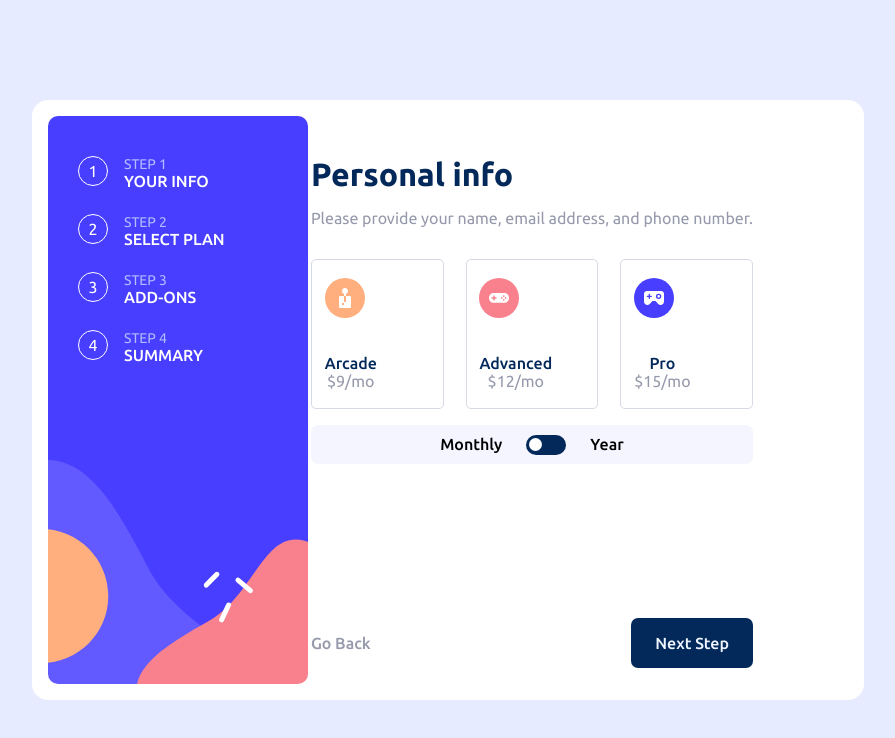
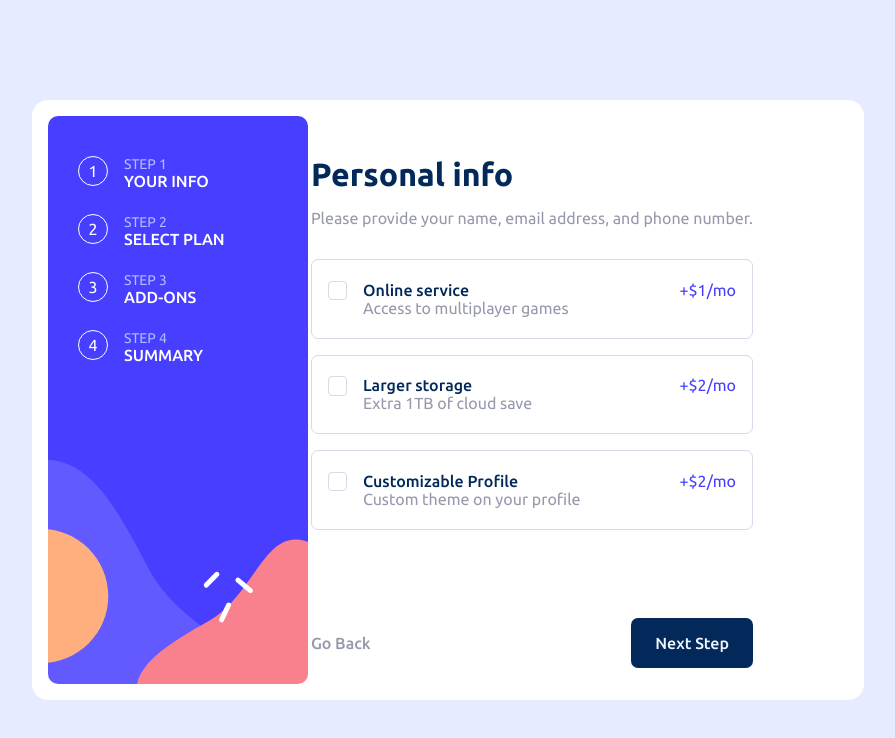
Before and after one commit to alejandrox64/Multi-Step-Form-Page, a React (Vite) app: page / in a window 1280 px wide. Shown: the top 738 px of the page, without its empty margins (192-1087 px from the left). Built offline with nearby package versions, Linux system fonts and the light colour scheme.

Commit message:
stylized addOns component

```diff
--- a/src/Components/AddOns.jsx
+++ b/src/Components/AddOns.jsx
@@ -3,33 +3,38 @@ import styles from "../styles/AddOns.module.scss";
 
 const AddOns = () => {
   return (
-    <div className={styles.addOns}>
+    <div className={styles.addOnsContainer}>
       <label>
+        <span className={styles.checkboxContainer}>
           <input type="checkbox" />
           <span>
-          <p></p>
-          <p></p>
+            <p>Online service</p>
+            <p>Access to multiplayer games</p>
           </span>
-        <p></p>
+        </span>
+        <p className={styles.priceAddOn}> +$1/mo</p>
       </label>
       <label>
+        <span className={styles.checkboxContainer}>
           <input type="checkbox" />
           <span>
-          <p></p>
-          <p></p>
+            <p> Larger storage</p>
+            <p> Extra 1TB of cloud save</p>
           </span>
-        <p></p>
+        </span>
+
+        <p className={styles.priceAddOn}> +$2/mo</p>
       </label>
       <label>
+        <span className={styles.checkboxContainer}>
           <input type="checkbox" />
           <span>
-          <p></p>
-          <p></p>
+            <p> Customizable Profile</p>
+            <p> Custom theme on your profile</p>
           </span>
-        <p></p>
+        </span>
+        <p className={styles.priceAddOn}> +$2/mo</p>
       </label>
-      <button>Go Back</button>
-      <button>Next Step</button>
     </div>
   );
 };
--- a/src/MainCardForm.jsx
+++ b/src/MainCardForm.jsx
@@ -1,4 +1,4 @@
-import Plan from "./Components/Plan";
+import AddOns from "./Components/AddOns";
 import Steps from "./Components/Steps";
 import styles from "./styles/MainCardForm.module.scss";
 
@@ -8,8 +8,10 @@ function MainCardForm() {
       <Steps />
       <div className={styles.mainContent}>
         <h1>Personal info</h1>
-        <p>Please provide your name, email address, and phone number.</p>
-        <Plan />
+        <p className={styles.descriptionMainCard}>
+          Please provide your name, email address, and phone number.
+        </p>
+        <AddOns />
         <div className={styles.buttons}>
           <button className={styles.backButton}>Go Back</button>
           <button className={styles.nextButton}>Next Step</button>
--- a/src/styles/AddOns.module.scss
+++ b/src/styles/AddOns.module.scss
@@ -0,0 +1,53 @@
+@use "./colors.module.scss";
+
+.addOnsContainer {
+  display: flex;
+  flex-direction: column;
+
+  label {
+    display: flex;
+    justify-content: space-between;
+    padding: 1.3rem 1rem;
+    border: 1px solid colors.$Light-gray;
+    border-radius: 7px;
+    margin-bottom: 1rem;
+
+    .checkboxContainer {
+      display: flex;
+      gap: 1rem;
+
+      span p:first-child {
+        color: colors.$Marine-blue;
+        font-weight: 500;
+        font-size: 16px;
+      }
+      span p:last-child {
+        color: colors.$Cool-gray;
+      }
+    }
+    .priceAddOn {
+      color: colors.$Purplish-blue;
+    }
+    p {
+      margin: 0;
+    }
+    &:hover {
+      cursor: pointer;
+      border-color: colors.$Purplish-blue;
+    }
+  }
+  input {
+    appearance: none;
+    cursor: pointer;
+    border: 1px solid colors.$Light-gray;
+    border-radius: 4px;
+    width: 1.2rem;
+    height: 1.2rem;
+    &:checked {
+      background-color: colors.$Purplish-blue;
+      background-image: url("../assets/icon-checkmark.svg");
+      background-repeat: no-repeat;
+      background-position: center;
+    }
+  }
+}
--- a/src/styles/MainCardForm.module.scss
+++ b/src/styles/MainCardForm.module.scss
@@ -16,7 +16,7 @@
     h1 {
       color: colors.$Marine-blue;
     }
-    p {
+    .descriptionMainCard {
       color: colors.$Cool-gray;
       margin: 1rem 0 2rem 0;
     }
```
Lines whose indentation alone changed are shown as unchanged.
